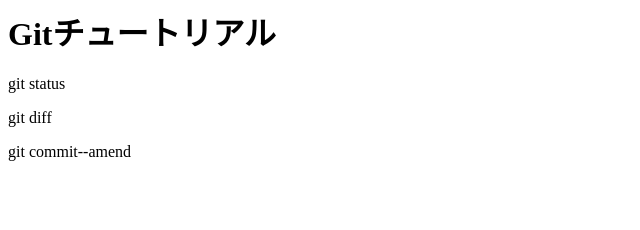
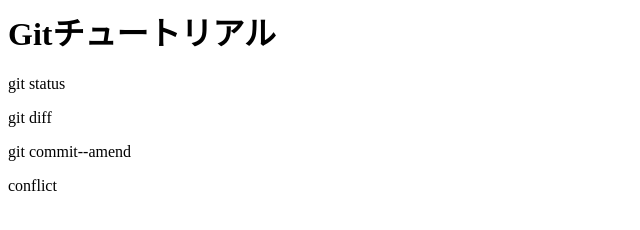
Before and after one commit to keita-hirabayshi/git.tutorial, a plain HTML site: page index.html in a window 1280 px wide. Shown: the full height of the page, 0-640 px from the left. Drawn offline with Linux system fonts and the light colour scheme.

Commit message:
コンフリクトを追記

```diff
--- a/index.html
+++ b/index.html
@@ -2,3 +2,5 @@
 <p>git status</p>
 <p>git diff</p>
 <p>git commit--amend</p>
+<p>conflict
+</p>
```
